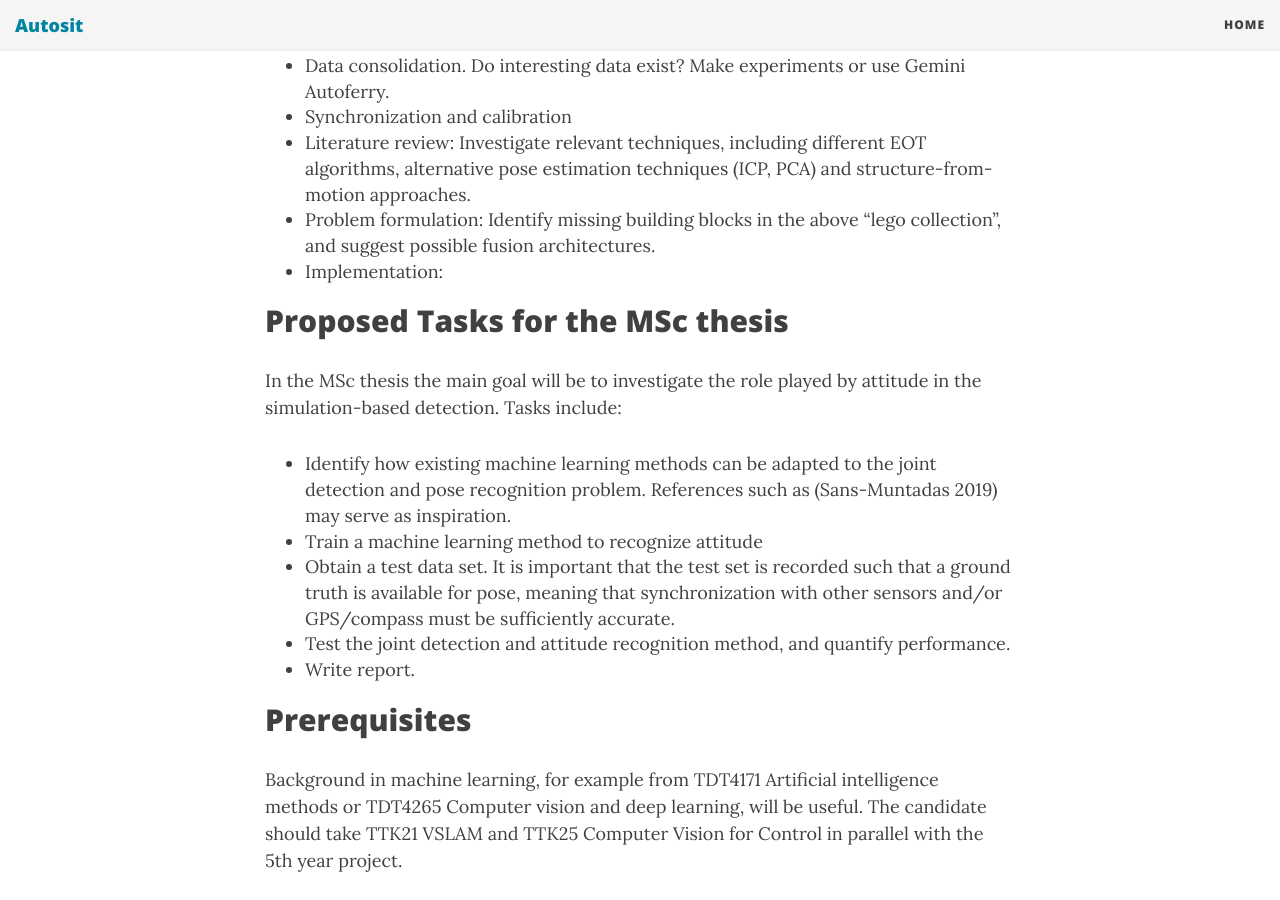
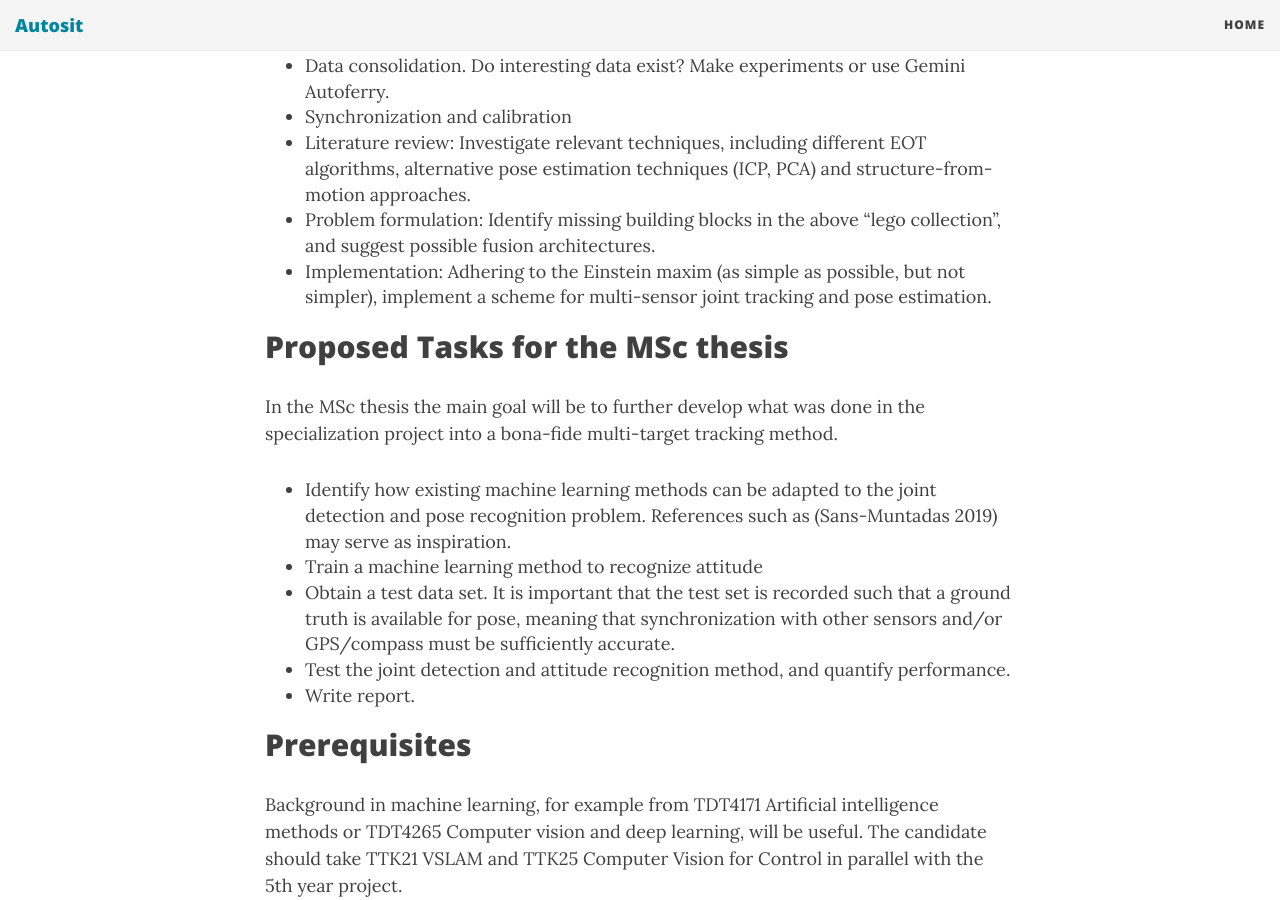
Before and after one commit to autosit/autosit.github.io, a Jekyll site: the page built from _posts/2020-04-08-multisensor-eot.md, in a window 1280 px wide and 900 px high, scrolled down 1744 px. Built offline with Jekyll 4.4.1, drawn with Linux system fonts in a browser that asks for light colours; nearby versions of some CDN libraries.

Commit message:
added multisensor eot project 8

```diff
--- a/_posts/2020-04-08-multisensor-eot.md
+++ b/_posts/2020-04-08-multisensor-eot.md
@@ -36,13 +36,11 @@ The following tasks are proposed for the specialization project:
 * Synchronization and calibration
 * Literature review: Investigate relevant techniques, including different EOT algorithms, alternative pose estimation techniques (ICP, PCA) and structure-from-motion approaches.
 * Problem formulation: Identify missing building blocks in the above “lego collection”, and suggest possible fusion architectures.
-* Implementation:
-
-
+* Implementation: Adhering to the Einstein maxim (as simple as possible, but not simpler), implement a scheme for multi-sensor joint tracking and pose estimation.
 
 ## Proposed Tasks for the MSc thesis
 
-In the MSc thesis the main goal will be to investigate the role played by attitude in the simulation-based detection. Tasks include:
+In the MSc thesis the main goal will be to further develop what was done in the specialization project into a bona-fide multi-target tracking method.
 
 * Identify how existing machine learning methods can be adapted to the joint detection and pose recognition problem. References such as (Sans-Muntadas 2019) may serve as inspiration.
 * Train a machine learning method to recognize attitude
```
